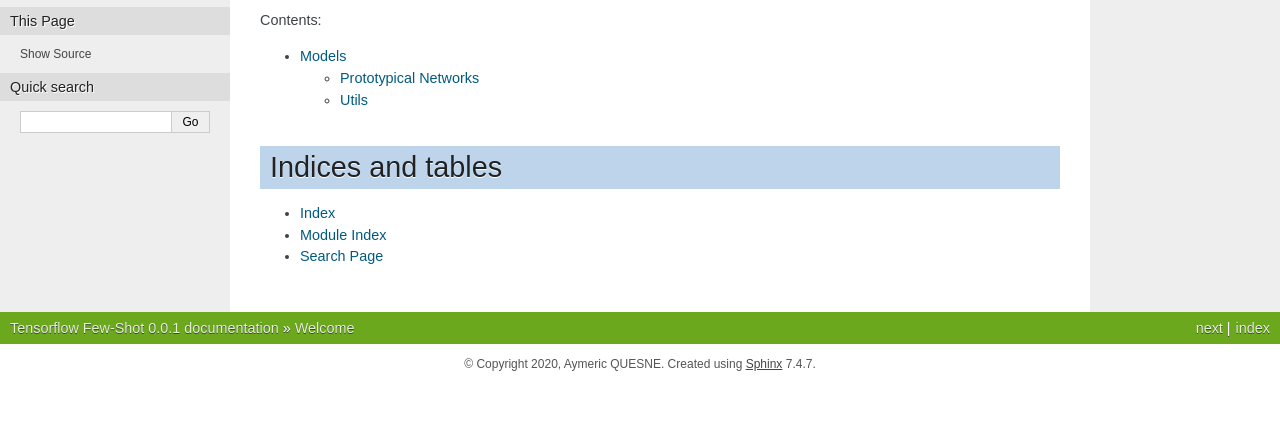
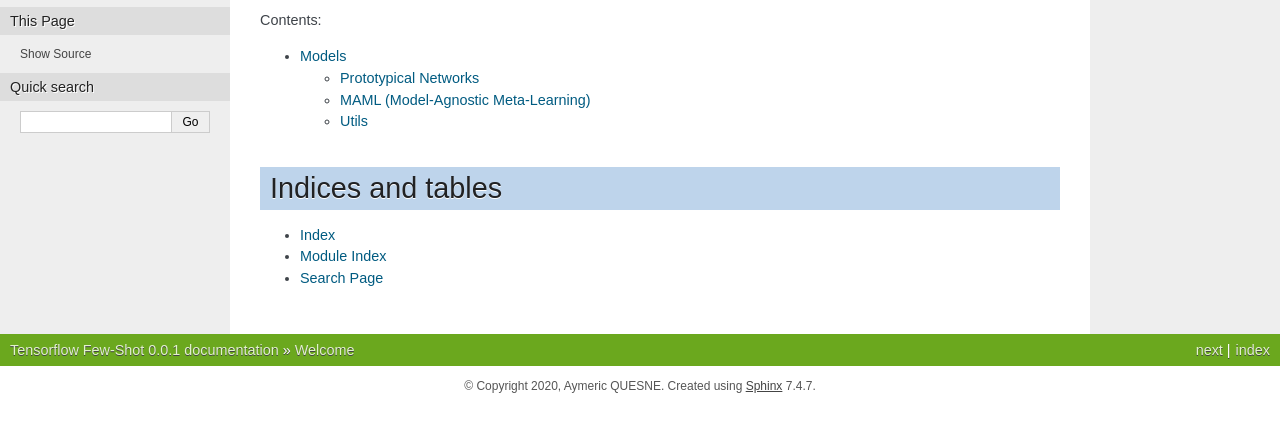
Before and after one commit to aymericq/tensorflow-fewshot, a Sphinx documentation site: the page built from docs/source/index.rst, in a window 1280 px wide, cut to the strip 209-641 px from the top of the page. Built offline with Sphinx 7.4.7, drawn with Linux system fonts in a browser that asks for light colours.

Commit message:
Add MAML to doc.

```diff
--- a/docs/source/models/index.rst
+++ b/docs/source/models/index.rst
@@ -8,6 +8,11 @@ Prototypical Networks
 .. autoclass:: tensorflow_fewshot.models.PrototypicalNetwork
    :members:
 
+MAML (Model-Agnostic Meta-Learning)
+---------------------
+.. autoclass:: tensorflow_fewshot.models.MAML
+   :members:
+
 Utils
 ---------------------
 .. automodule:: tensorflow_fewshot.models.utils
```
